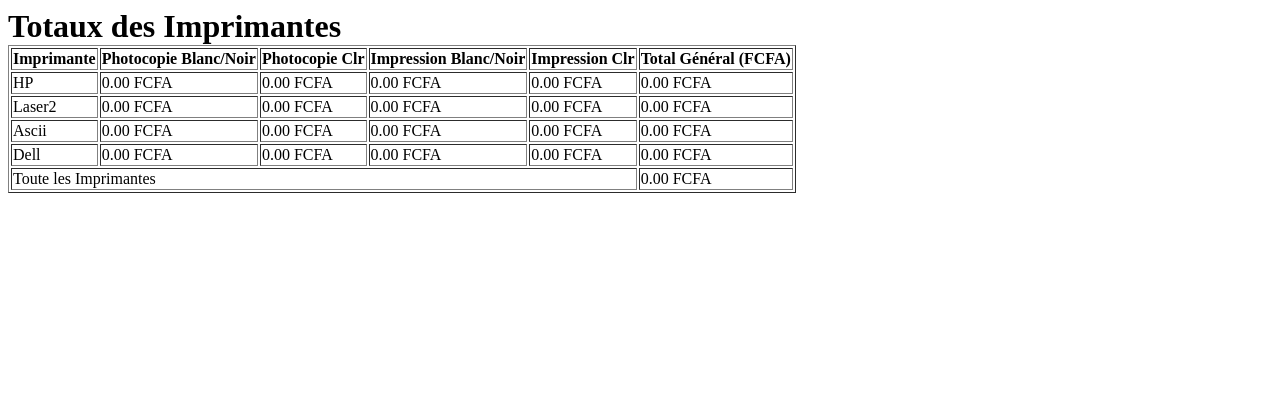
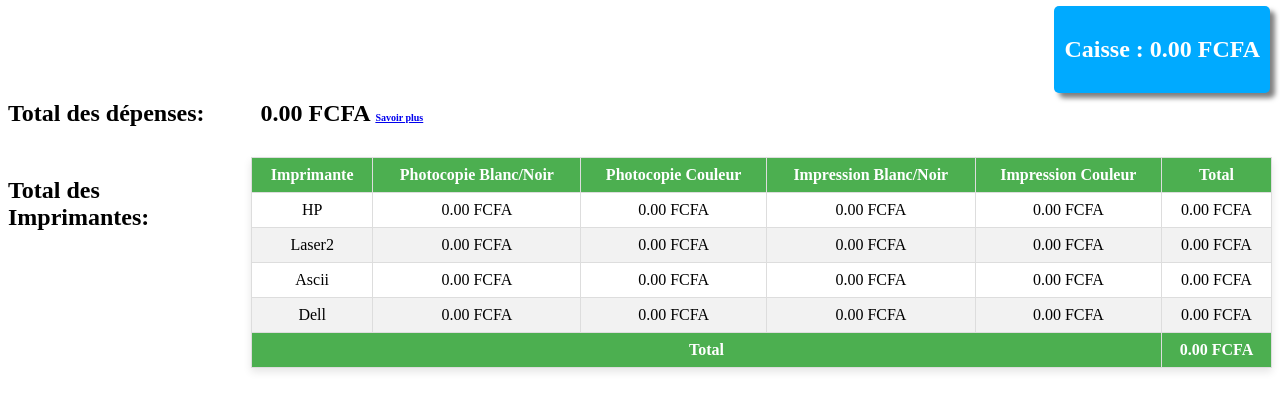
Before and after one commit to 5amir/citeda_V2.0, a PHP site: page /caisse.php in a window 1280 px wide. Shown: the part 184-595 px from the top of the page. Run offline with PHP 8.4, Linux system fonts and the light colour scheme; a user stored in the database is signed in; data comes from the database, SQL or seed files in the repository; data that the repository does not hold is empty.

Commit message:
c'est la fin primitive de notre version 3.0

```diff
--- a/caisse.php
+++ b/caisse.php
@@ -20,8 +20,9 @@ try {
 $req = $bdd->prepare('SELECT * FROM imprimente');
 $req->execute();
 
+$totalDepenses = $bdd->query('SELECT SUM(montant) as total FROM depenses')->fetch(PDO::FETCH_ASSOC)['total'];
 
-include"header.php";
+include "header.php";
 ?>
 
 <!DOCTYPE html>
@@ -32,50 +33,104 @@ include"header.php";
     <meta name="viewport" content="width=device-width, initial-scale=1.0">
     <link rel="stylesheet" type="text/css" href="header.css">
     <title>Caisse</title>
+    <style>
+.container{
+    margin-top:100px;
+}
+table {
+    width: 100%;
+    border-collapse: collapse;
+    box-shadow: 0 4px 8px rgba(0, 0, 0, 0.1);
+}
+
+table th, table td {
+    border: 1px solid #ddd;
+    padding: 8px;
+    text-align: center;
+}
+
+table th {
+    background-color: #4CAF50;
+    color: white;
+}
+
+table tbody tr:nth-child(even) {
+    background-color: #f2f2f2;
+}
+
+table tfoot tr {
+    background-color: #4CAF50;
+    color: white;
+}
+
+table tfoot td {
+    font-weight: bold;
+}
+
+.table-container{
+    margin-top:30px;
+    display:flex;
+}
+
+.total-caisse{
+    position:fixed;
+    right:10px;
+    top:190px;
+    background-color: #0AF;
+    color:white;
+    padding:10px;
+    border-radius:5px;
+    box-shadow:5px 5px 5px rgba(0,0,0,0.5);
+}
+
+.total-caisse:hover{
+    transform: scale(1.05);
+}
+
+
+
+    </style>
 </head>
 <body>
-    <h1>Totaux des Imprimantes</h1>
-
-    <table border="1">
+    <div class="container">
+        <div class="total-depenses">
+            <h2><span style="margin-right:50px;">Total des dépenses:</span> <?= number_format($totalDepenses, 2) ?> FCFA
+             <span  style="font-size:10px;"><a href="depense.php">Savoir plus</a></span></h2>
+        </div>
+        <div class="table-container">
+         <h2 style="margin-right:50px;">Total des Imprimantes:</h2>
+            <table>
                 <thead>
                     <tr>
                         <th>Imprimante</th>
                         <th>Photocopie Blanc/Noir</th>
-                <th>Photocopie Clr</th>
+                        <th>Photocopie Couleur</th>
                         <th>Impression Blanc/Noir</th>
-                <th>Impression Clr</th>
-                <th>Total Général (FCFA)</th>
+                        <th>Impression Couleur</th>
+                        <th>Total</th>
                     </tr>
                 </thead>
                 <tbody id="totalsBody">
                 <?php
                 $total_caisse_impr = 0;
                 while ($imprimante = $req->fetch()) {
-            // Création de la requête SQL avec les filtres
                     $query = "SELECT h.date_his, i.nomimpr AS imprimante, h.d_i_phbn, h.n_i_phbn, h.d_i_phclr,
                         h.n_i_phclr, h.d_i_impbn, h.n_i_impbn, h.d_i_impclr, h.n_i_impclr,
                         i.prixphbn, i.priximbn, i.prixphclr, i.priximclr
                         FROM historique h
                         JOIN imprimente i ON h.idimpr = i.idimpr
-                WHERE 1";
+                        WHERE h.idimpr = ?";
+                    $stmt = $bdd->prepare($query);
+                    $stmt->execute([$imprimante['idimpr']]);
+                    $enregistrements = $stmt->fetchAll(PDO::FETCH_ASSOC);
 
-                $params = array();
-
-                if ($imprimante['idimpr']) {
-                $query .= " AND h.idimpr = ?";
-                $params[] = $imprimante['idimpr'];
-                }
-
-                $stmt = $bdd->prepare($query);
-                $stmt->execute($params);
-                $enregistrements = $stmt->fetchAll(PDO::FETCH_ASSOC);
                     $total_general = 0;
                     $bilan_phbn = 0;
                     $bilan_phclr = 0;
                     $bilan_impbn = 0;
                     $bilan_impclr = 0;
 
-                foreach ($enregistrements as $enregistrement):
+                    foreach ($enregistrements as $enregistrement) {
                         $total_phbn = ($enregistrement['n_i_phbn'] - $enregistrement['d_i_phbn']) * $enregistrement['prixphbn'];
                         $total_phclr = ($enregistrement['n_i_phclr'] - $enregistrement['d_i_phclr']) * $enregistrement['prixphclr'];
                         $total_impbn = ($enregistrement['n_i_impbn'] - $enregistrement['d_i_impbn']) * $enregistrement['priximbn'];
@@ -86,9 +141,7 @@ include"header.php";
                         $bilan_phclr += $total_phclr;
                         $bilan_impbn += $total_impbn;
                         $bilan_impclr += $total_impclr;
-                endforeach;
-
-
+                    }
                     ?>
                     <tr>
                         <td><?= $imprimante['nomimpr'] ?></td>
@@ -102,15 +155,18 @@ include"header.php";
                     $total_caisse_impr += $total_general;
                 }
                 ?>
-
                 </tbody>
                 <tfoot>
                     <tr>
-                <td colspan="5">Toute les Imprimantes </td>
+                        <td colspan="5">Total</td>
                         <td><?= number_format($total_caisse_impr, 2) ?> FCFA</td>
                     </tr>
                 </tfoot>
             </table>
-
+        </div>
+    </div>
+        <div class="total-caisse">
+            <h2><span style="">Caisse :</span> <?= number_format($total_caisse_impr - $totalDepenses, 2) ?> FCFA</h2>
+        </div>
 </body>
 </html>
--- a/aaaa.php
+++ b/choix.php
@@ -73,8 +73,8 @@
     color: white;
 }
 
-.imprimante-btn:hover, .all-imprimantes-btn:hover {
-    transform: scale(1.05);
+.imprimante-btn:hover, .all-imprimantes-btn:hover, .caisse-btn:hover {
+    transform: scale(1.3);
     box-shadow: 0 6px 8px rgba(0, 0, 0, 0.15);
 }
 
--- a/depense.php
+++ b/depense.php
@@ -156,10 +156,6 @@ $totalDepenses = $bdd->query('SELECT SUM(montant) as total FROM depenses')->fetc
                             <td colspan="2">Total des Dépenses :</td>
                             <td><?= number_format($totalDepenses, 2) ?> FCFA</td>
                         </tr>
-                        <?php
-                            // Enregistrement du total général dans la session
-                            $_SESSION['totalDepenses'] = $totalDepenses;
-                        ?>
                     </tbody>
                 </table>
             </div>
--- a/header.php
+++ b/header.php
@@ -17,7 +17,7 @@ if ($profil=="PDG") {
                 <li><a href="acceuil.php">Acceuil</a></li>
                 <li><a href="inscription.php">Inscription</a></li>
                 <li><a href="imprimante.php">Imprimantes</a></li>
-                <li><a href="aaaa.php">Bilan</a></li>
+                <li><a href="choix.php">Bilan</a></li>
                 <li><a href="depense.php">Dépenses</a></li>
             </ul>
             <hr>
```
Lines whose indentation alone changed are shown as unchanged.
